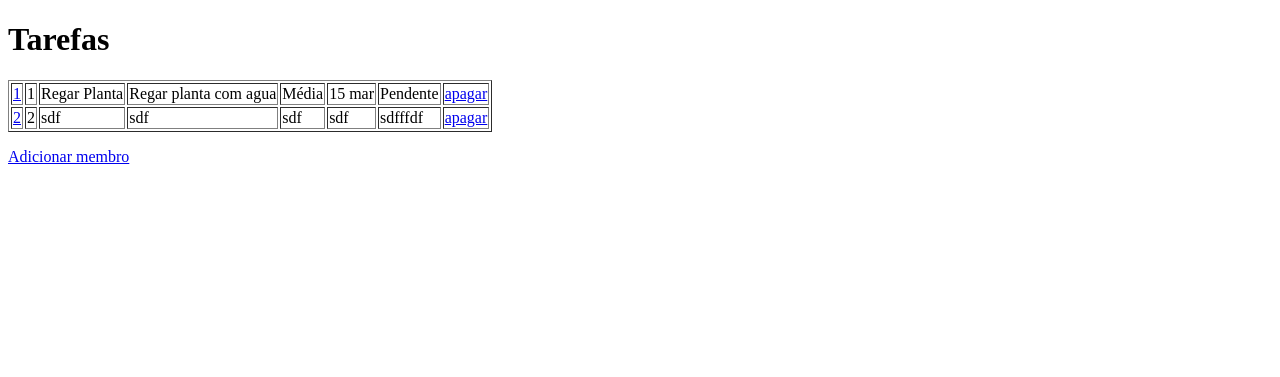
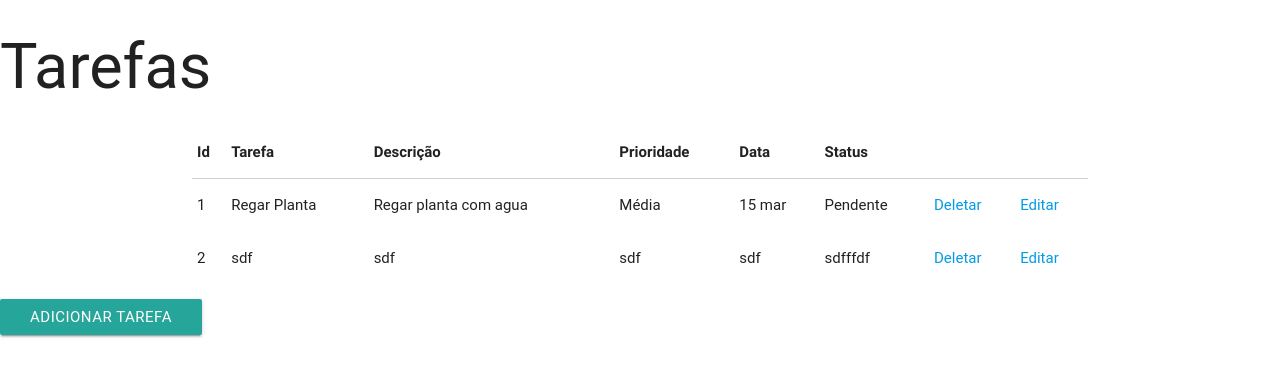
Before and after one commit to PedroHas98/backtodo, a Django app: page /tasks/ in a window 1280 px wide. Shown: the top 377 px of the page. Run offline with Django 4.2, Linux system fonts and the light colour scheme; data comes from the database, SQL or seed files in the repository; both versions use the stored data as it was after the commit; some libraries are stand-ins or nearby versions; some web fonts are replaced.

Commit message:
Segunda V Funcional

```diff
--- a/tasks/templates/editar.html
+++ b/tasks/templates/editar.html
@@ -1,8 +1,8 @@
 <h1>Editar Tarefa</h1>
-<form action="editartask/{{ task.id }}" method="post">
+<form action="editartarefa/{{ task.id }}" method="post">
 {% csrf_token %}
 Tarefa:<br>
-<input name="tarefa" value="{{ task.nome }}">
+<input name="tarefa" value="{{ task.tarefa }}">
 <br><br>
 Descricao:<br>
 <input name="descricao" value="{{ task.descricao }}">
--- a/tasks/templates/home.html
+++ b/tasks/templates/home.html
@@ -1,21 +1,43 @@
 <!DOCTYPE html>
 <html>
+<head>
+    <meta charset="UTF-8">
+    <meta name="viewport" content="width=device-width, initial-scale=1.0">
+    <meta http-equiv="X-UA-Compatible" content="ie=edge">
+    <title>Document</title>
+    <link rel="stylesheet" href="https://cdnjs.cloudflare.com/ajax/libs/materialize/0.98.0/css/materialize.min.css">
+</head>
 <body>
 	<h1>Tarefas</h1>
-        <table border="1">
+        <div class="container">
+          <table>
+            <thead>
+              <tr>
+                <th> Id </th>
+                <th>Tarefa</th>
+                <th>Descrição</th>
+                <th>Prioridade</th>
+                <th>Data</th>
+                <th>Status</th>
+              </tr>
+	    </thead>
+            </body>
               {% for x in listaTasks %}
               <tr>
-          <td><a href="editar/{{ x.id }}">{{ x.id }}</a></td>
                 <td>{{ x.id }}</td>
                 <td>{{ x.tarefa }}</td>
                 <td>{{ x.descricao }}</td>
                 <td>{{ x.prioridade }}</td>
                 <td>{{ x.data }}</td>
                 <td>{{ x.status }}</td>
-          <td><a href="apagar/{{ x.id }}">apagar</a></td>
+                <td><a href="apagar/{{ x.id }}">Deletar</a></td>
+                <td><a href="apagar/{{ x.id }}">Editar</a></td>
               </tr>
               {% endfor %}
+            </tbody>
           </table>
-	<p><a href="adicionar/">Adicionar membro</a></p>
+        </div>
+	<p><a href="adicionar/"><button type="button" class="btn btn-light">Adicionar Tarefa</button></a></p>
+
 </body>
 </html>
--- a/tasks/views.py
+++ b/tasks/views.py
@@ -42,7 +42,6 @@ def editartarefa(request, id):
   tarefa = request.POST["tarefa"]
   descricao = request.POST["descricao"]
   prioridade = request.POST["prioridade"]
-  sobrenome = request.POST['sobrenome']
   data = request.POST["data"]
   status = request.POST["status"]
   task = Tasks.objects.get(id=id)
```
Also changed, not shown: db.sqlite3. Lines whose indentation alone changed are shown as unchanged.
